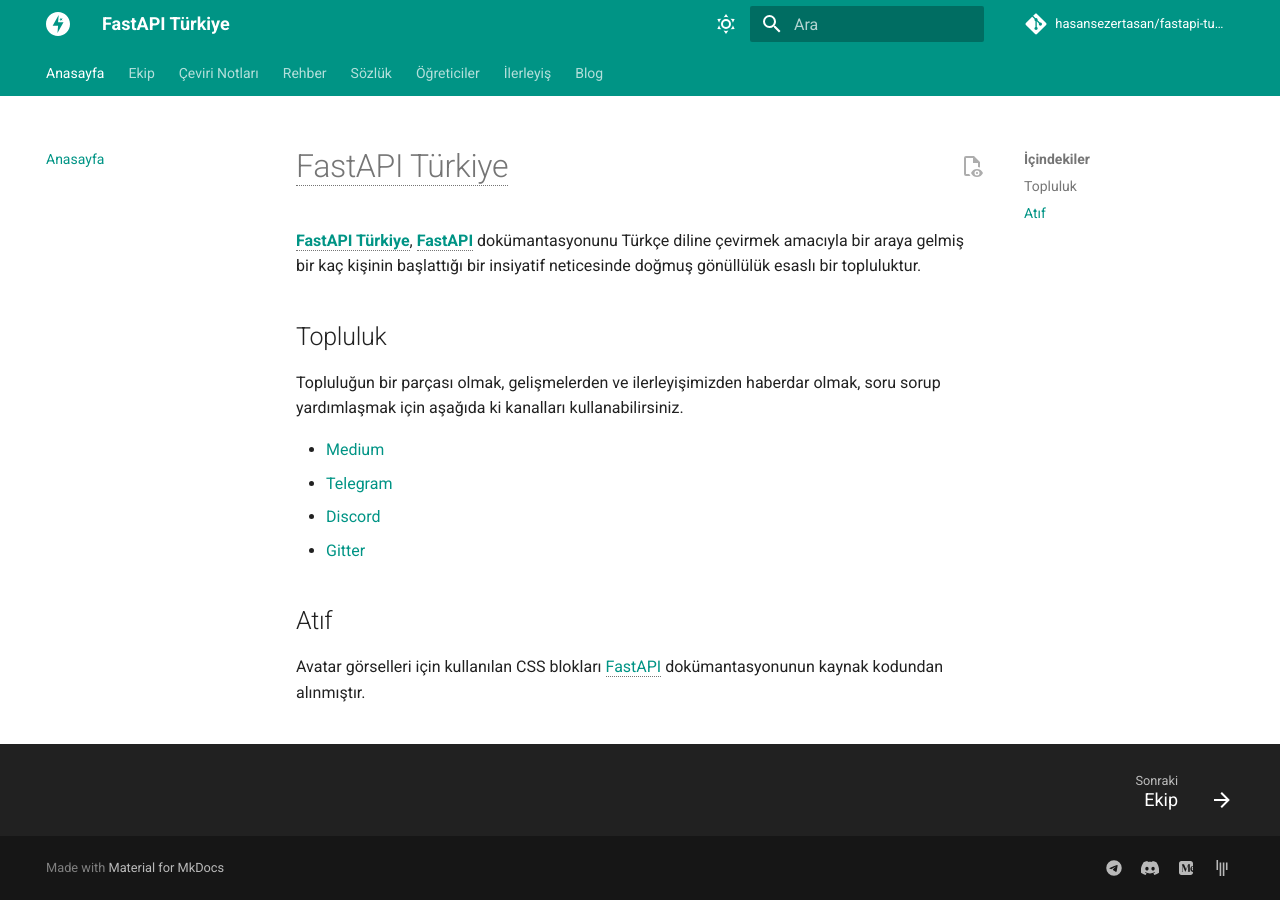
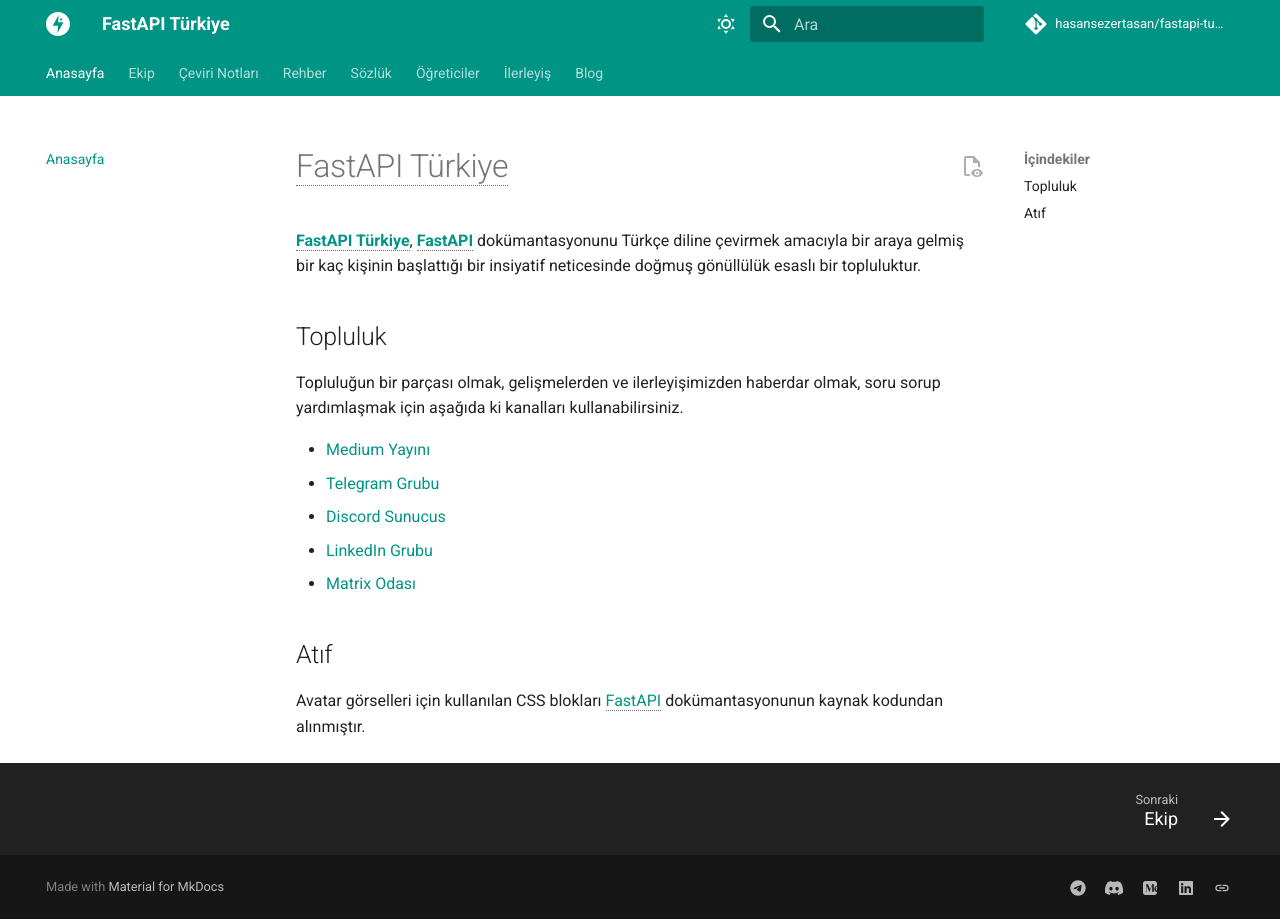
Before and after one commit to hasansezertasan/fastapi-turkiye, an MkDocs documentation site: the page built from docs/index.md, in a window 1280 px wide. Built offline with MkDocs 1.6.1 and Material for MkDocs 9.7.7, drawn with Linux system fonts in a browser that asks for light colours; comment, search, counter and statistics services are not loaded.

Commit message:
Bağlantıları güncelledim.

```diff
--- a/docs/index.md
+++ b/docs/index.md
@@ -6,10 +6,11 @@
 
 Topluluğun bir parçası olmak, gelişmelerden ve ilerleyişimizden haberdar olmak, soru sorup yardımlaşmak için aşağıda ki kanalları kullanabilirsiniz.
 
-- [Medium](https://medium.com/fastapi-turkiye)
-- [Telegram](https://t.me/fastapiturkiye)
-- [Discord](https://discord.gg/dPgCU2X9xB)
-- [Gitter](https://gitter.im/fastapiturkiye/community)
+- [Medium Yayını](https://medium.com/fastapi-turkiye)
+- [Telegram Grubu](https://t.me/fastapiturkiye)
+- [Discord Sunucus](https://discord.gg/dPgCU2X9xB)
+- [LinkedIn Grubu](https://www.linkedin.com/groups/9581611/)
+- [Matrix Odası](https://matrix.to/#/#fastapi-turkiye:matrix.org)
 
 ## Atıf
 
--- a/mkdocs.yml
+++ b/mkdocs.yml
@@ -88,5 +88,7 @@ extra:
       link: https://discord.gg/dPgCU2X9xB
     - icon: fontawesome/brands/medium
       link: https://medium.com/fastapi-turkiye
-    - icon: fontawesome/brands/gitter
-      link: https://gitter.im/fastapiturkiye/community
+    - icon: fontawesome/brands/linkedin
+      link: https://www.linkedin.com/groups/9581611/
+    - icon: fontawesome/brands/matrix
+      link: https://matrix.to/#/#fastapi-turkiye:matrix.org
```
Also changed, not shown: README.md (+5 -4 lines).
